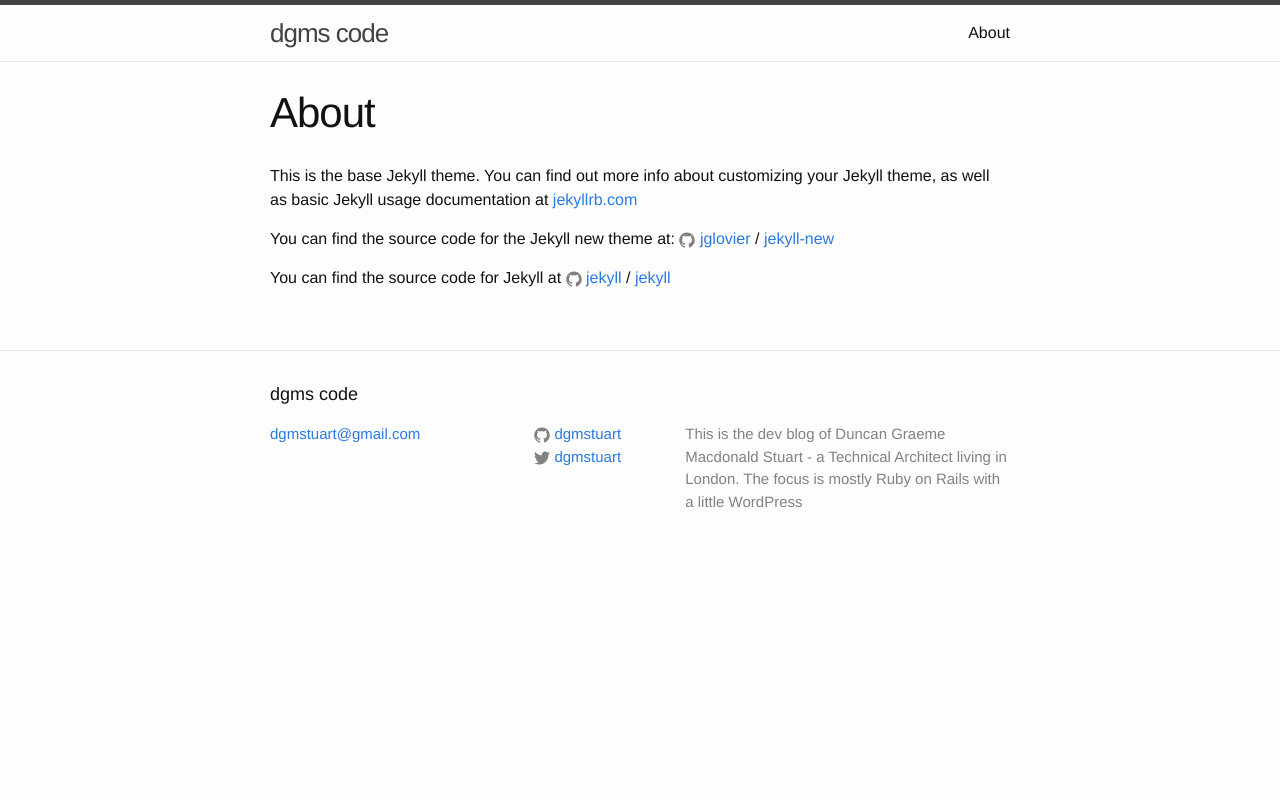
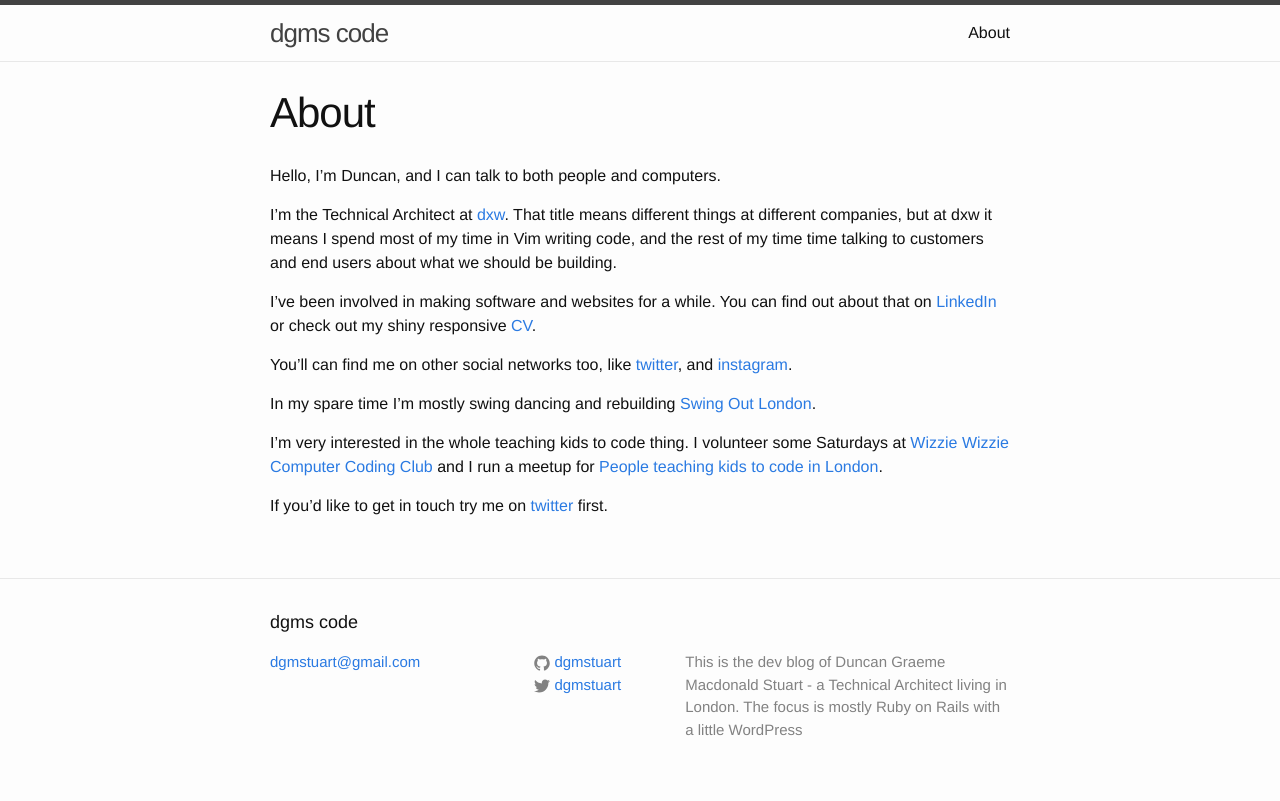
Before and after one commit to dgmstuart/dgmstuart.github.io, a Jekyll site: the page built from about.md, in a window 1280 px wide. Shown: the part 100-901 px from the top of the page. Built offline with Jekyll 4.4.1, drawn with Linux system fonts in a browser that asks for light colours.

Commit message:
(content): Add a proper about page

```diff
--- a/about.md
+++ b/about.md
@@ -4,12 +4,26 @@ title: About
 permalink: /about/
 ---
 
-This is the base Jekyll theme. You can find out more info about customizing your Jekyll theme, as well as basic Jekyll usage documentation at [jekyllrb.com](http://jekyllrb.com/)
+Hello, I'm Duncan, and I can talk to both people and
+computers.
 
-You can find the source code for the Jekyll new theme at:
-{% include icon-github.html username="jglovier" %} /
-[jekyll-new](https://github.com/jglovier/jekyll-new)
+I’m the Technical Architect at [dxw](https://www.dxw.com/).
+That title means different things at different companies, but at dxw it means
+I spend most of my time in Vim writing code, and the rest of my time time talking
+to customers and end users about what we should be building.
 
-You can find the source code for Jekyll at
-{% include icon-github.html username="jekyll" %} /
-[jekyll](https://github.com/jekyll/jekyll)
+I've been involved in making software and websites for a while. You can find out about
+that on [LinkedIn](https://www.linkedin.com/in/duncangmstuart) or check out my
+shiny responsive [CV](https://dgmstuart.github.io/dgms_cv/).
+
+You’ll can find me on other social networks too, like [twitter](https://twitter.com/dgmstuart), and [instagram](https://www.instagram.com/dgmstuart/).
+
+In my spare time I’m mostly swing dancing and rebuilding [Swing Out
+London](http://www.swingoutlondon.co.uk/).
+
+I'm very interested in the whole teaching kids to code thing. I volunteer some Saturdays
+at [Wizzie Wizzie Computer Coding Club](http://www.wizziewizzie.org/)
+and I run a meetup for
+[People teaching kids to code in London](http://www.meetup.com/People-teaching-kids-to-code-in-London/).
+
+If you’d like to get in touch try me on [twitter](https://twitter.com/dgmstuart) first.
```
